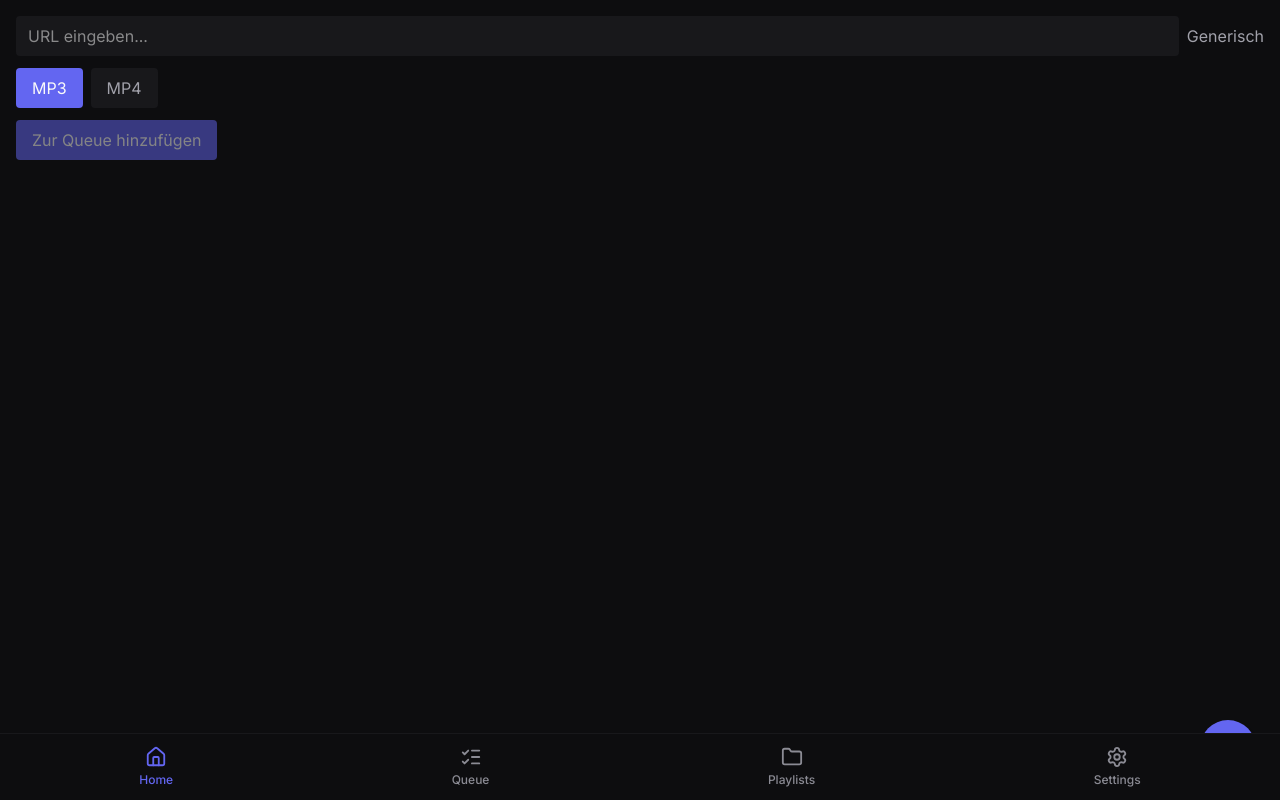
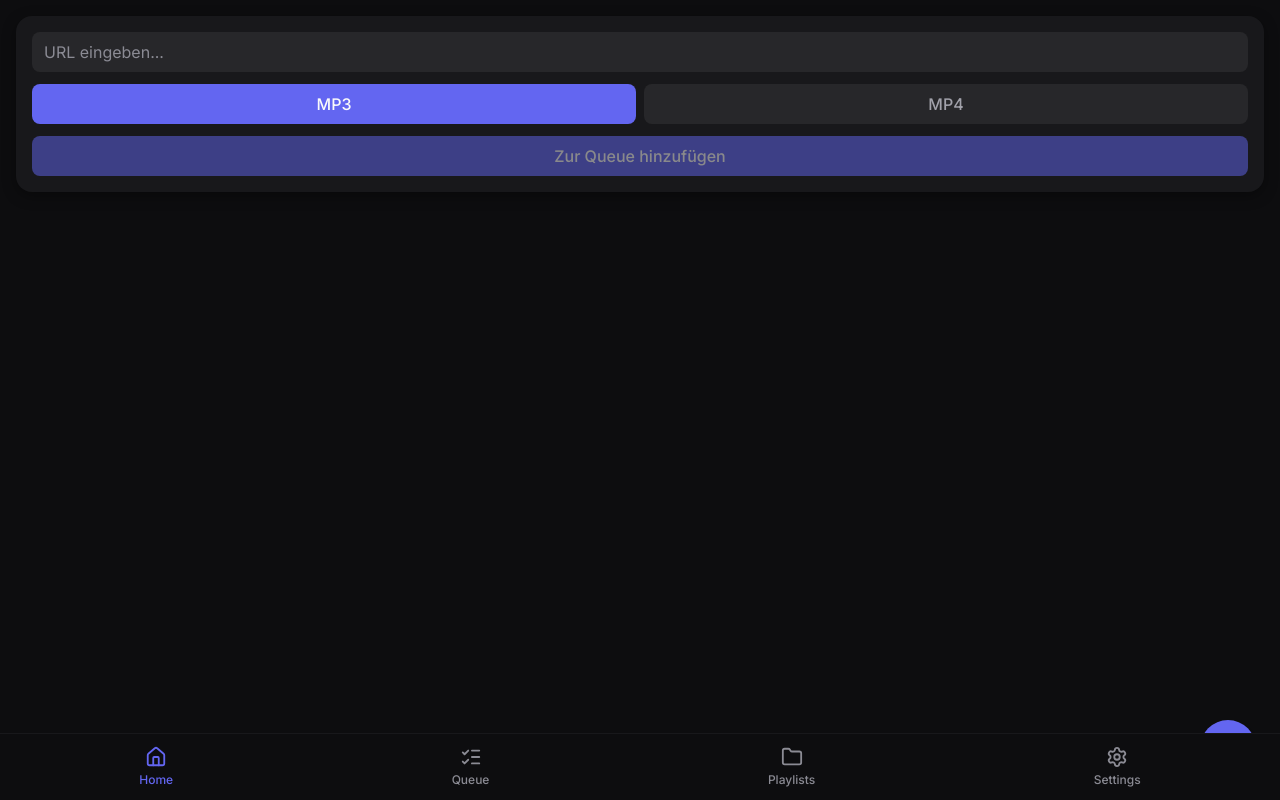
Before and after one commit to fro0oze/yt-dlp-gui, a React (Vite) app in the folder web/: page / in a window 1280 px wide. Built offline with nearby package versions, Linux system fonts and the light colour scheme; no server answers.

Commit message:
feat(ui): restyle Home screen with shared components

```diff
--- a/web/src/screens/Home.jsx
+++ b/web/src/screens/Home.jsx
@@ -2,6 +2,10 @@ import { useState } from 'react';
 import { useMutation, useQuery, useQueryClient } from '@tanstack/react-query';
 import { apiFetch } from '../api/client.js';
 import { detectPlatform } from '../platform.js';
+import Card from '../components/ui/Card.jsx';
+import Button from '../components/ui/Button.jsx';
+import TextInput from '../components/ui/TextInput.jsx';
+import Badge from '../components/ui/Badge.jsx';
 
 export default function Home() {
   const [url, setUrl] = useState('');
@@ -29,43 +33,44 @@ export default function Home() {
 
   return (
     <div className="p-4">
-      <div className="flex gap-2">
-        <input
+      <Card className="flex flex-col gap-3">
+        <div className="flex gap-2 items-center">
+          <TextInput
             type="text"
             value={url}
             onChange={(e) => setUrl(e.target.value)}
             placeholder="URL eingeben..."
-          className="flex-1 bg-bg-1 text-text-0 px-3 py-2 rounded"
+            className="flex-1"
           />
-        <span className="text-text-2 self-center">{platform.label}</span>
+          {url && <Badge>{platform.label}</Badge>}
         </div>
-      <div className="flex gap-2 mt-3">
-        <button
-          type="button"
+        <div className="flex gap-2">
+          <Button
+            variant={format === 'mp3' ? 'primary' : 'secondary'}
+            aria-pressed={format === 'mp3'}
             onClick={() => setFormat.mutate('mp3')}
-          aria-pressed={format === 'mp3'}
-          className={format === 'mp3' ? 'bg-indigo text-text-0 px-4 py-2 rounded' : 'bg-bg-1 text-text-2 px-4 py-2 rounded'}
+            className="flex-1"
           >
             MP3
-        </button>
-        <button
-          type="button"
+          </Button>
+          <Button
+            variant={format === 'mp4' ? 'primary' : 'secondary'}
+            aria-pressed={format === 'mp4'}
             onClick={() => setFormat.mutate('mp4')}
-          aria-pressed={format === 'mp4'}
-          className={format === 'mp4' ? 'bg-indigo text-text-0 px-4 py-2 rounded' : 'bg-bg-1 text-text-2 px-4 py-2 rounded'}
+            className="flex-1"
           >
             MP4
-        </button>
+          </Button>
         </div>
-      <button
-        type="button"
+        <Button
           onClick={() => addToQueue.mutate()}
           disabled={!url || addToQueue.isPending}
-        className="mt-3 bg-indigo text-text-0 px-4 py-2 rounded disabled:opacity-50"
+          className="w-full"
         >
           {addToQueue.isPending ? 'Wird hinzugefügt...' : 'Zur Queue hinzufügen'}
-      </button>
-      {addToQueue.isError && <p className="text-danger mt-2">{addToQueue.error.message}</p>}
+        </Button>
+        {addToQueue.isError && <p className="text-danger">{addToQueue.error.message}</p>}
+      </Card>
     </div>
   );
 }
```
Lines whose indentation alone changed are shown as unchanged.
